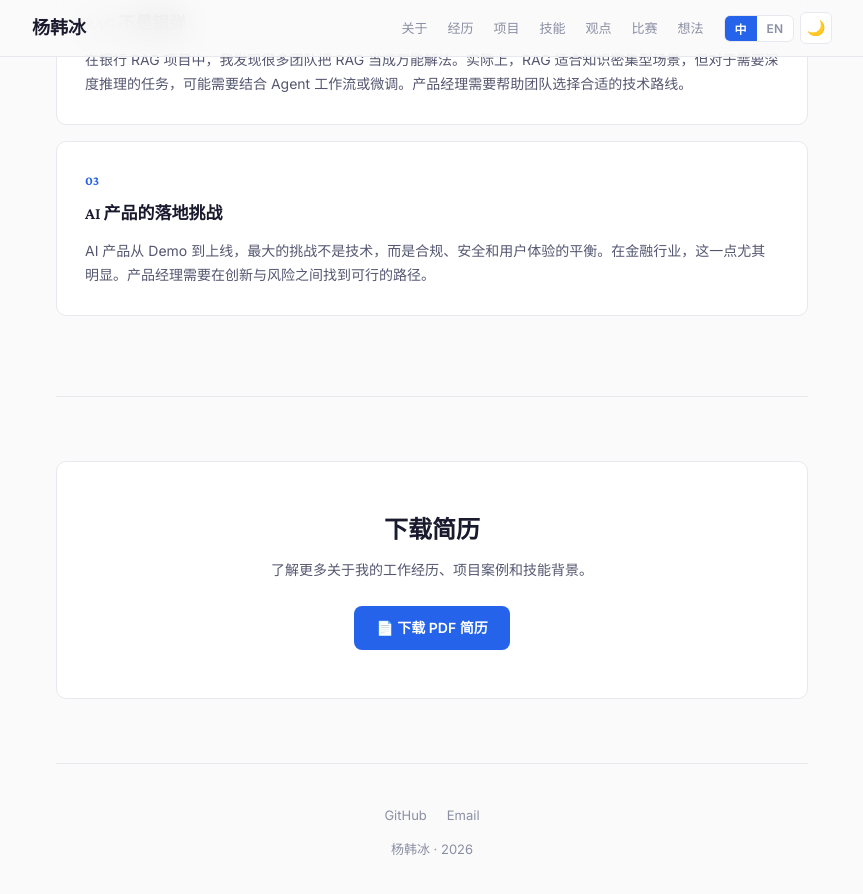
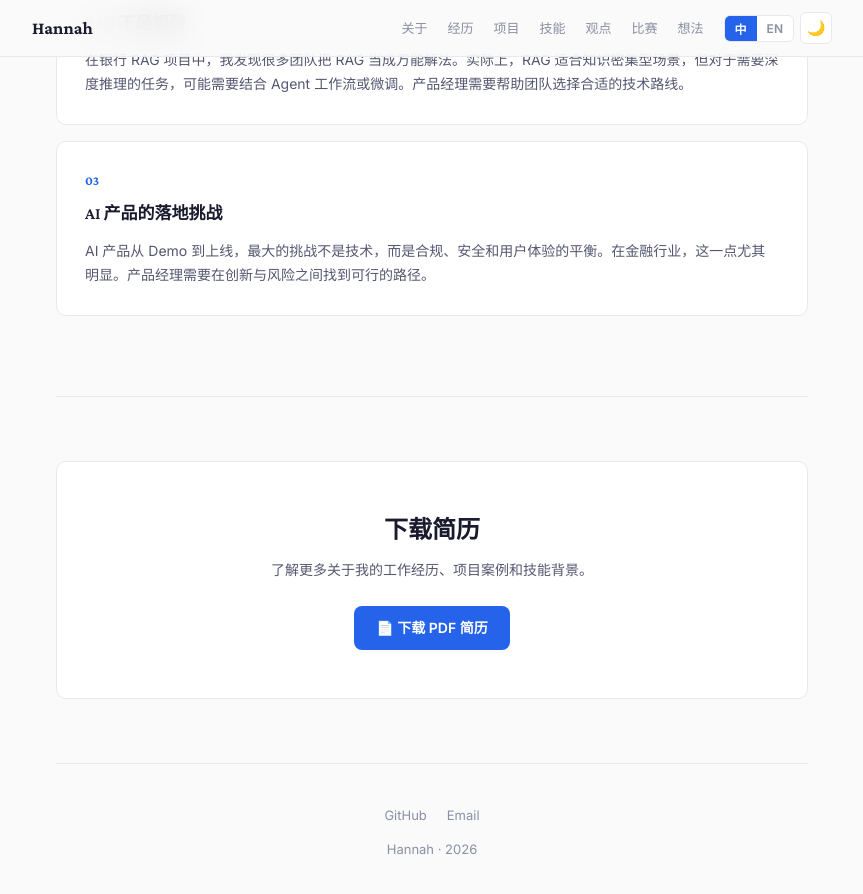
Before and after one commit to yara1006/yara1006.github.io, a Jekyll site: the page index.html, which Jekyll copies as it is, in a window 1280 px wide and 900 px high, scrolled down 3308 px. Shown: the top 894 px of the window, without its empty margins (208-1071 px from the left). Built offline with Jekyll 4.4.1, drawn with Linux system fonts in a browser that asks for light colours.

Commit message:
refactor: 导航和页脚名称改为 Hannah

```diff
--- a/_config.yml
+++ b/_config.yml
@@ -1,5 +1,5 @@
 # Jekyll 配置文件
-title: "杨韩冰 | AI 产品经理"
+title: "Hannah | AI 产品经理"
 description: "计算机本科在读，两段企业级 AI 产品实习经验"
 url: "https://yara1006.github.io"
 baseurl: ""
--- a/_layouts/default.html
+++ b/_layouts/default.html
@@ -108,7 +108,7 @@ footer{padding:40px 0;border-top:1px solid var(--border);text-align:center;font-
 <body>
 <nav>
   <div class="nav-inner">
-    <a href="{{ '/' | relative_url }}" class="nav-logo">杨韩冰</a>
+    <a href="{{ '/' | relative_url }}" class="nav-logo">Hannah</a>
     <div class="nav-right">
       <ul class="nav-links">
         <li><a href="{{ '/' | relative_url }}">主页</a></li>
@@ -147,7 +147,7 @@ footer{padding:40px 0;border-top:1px solid var(--border);text-align:center;font-
     {% endif %}
   </div>
 
-  <footer><p>杨韩冰 · 2026</p></footer>
+  <footer><p>Hannah · 2026</p></footer>
 </main>
 
 <script>
--- a/index.html
+++ b/index.html
@@ -3,7 +3,7 @@
 <head>
 <meta charset="UTF-8">
 <meta name="viewport" content="width=device-width, initial-scale=1.0">
-<title>杨韩冰 | AI 产品经理</title>
+<title>Hannah | AI 产品经理</title>
 <link rel="preconnect" href="https://fonts.googleapis.com">
 <link href="https://fonts.googleapis.com/css2?family=Crimson+Pro:wght@400;500;600;700;800&family=Inter:wght@400;500;600;700&family=Noto+Sans+SC:wght@400;500;600;700&family=Noto+Serif+SC:wght@600;700;800&display=swap" rel="stylesheet">
 <style>
@@ -562,7 +562,7 @@ footer {
 <!-- Nav -->
 <nav>
   <div class="nav-inner">
-    <a href="#" class="nav-logo">杨韩冰</a>
+    <a href="#" class="nav-logo">Hannah</a>
     <div class="nav-right">
       <ul class="nav-links">
         <li><a href="#about">关于</a></li>
@@ -923,7 +923,7 @@ footer {
       <a href="https://github.com/yara1006" target="_blank">GitHub</a>
       <a href="mailto:hanbingyang2004@qq.com">Email</a>
     </div>
-    <p data-zh="杨韩冰 · 2026" data-en="杨韩冰 · 2026">杨韩冰 · 2026</p>
+    <p data-zh="Hannah · 2026" data-en="Hannah · 2026">Hannah · 2026</p>
   </footer>
 
 </main>
```
